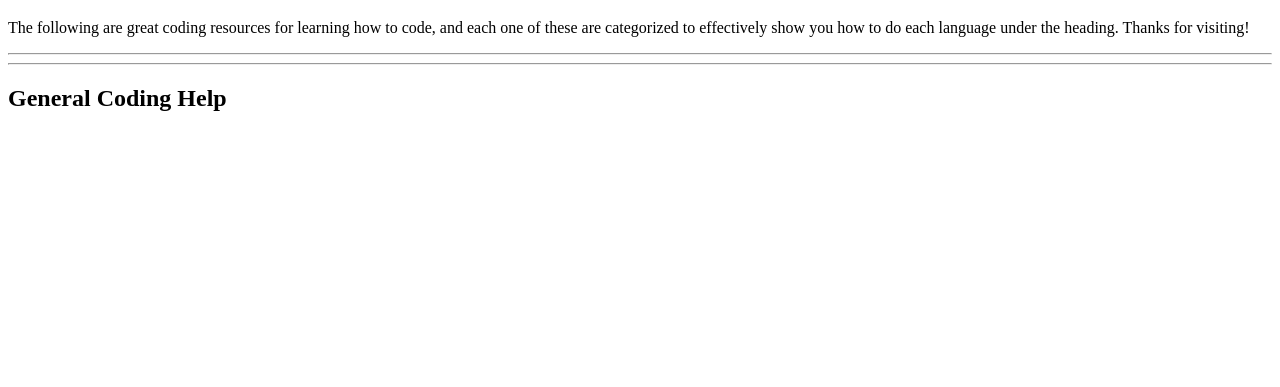
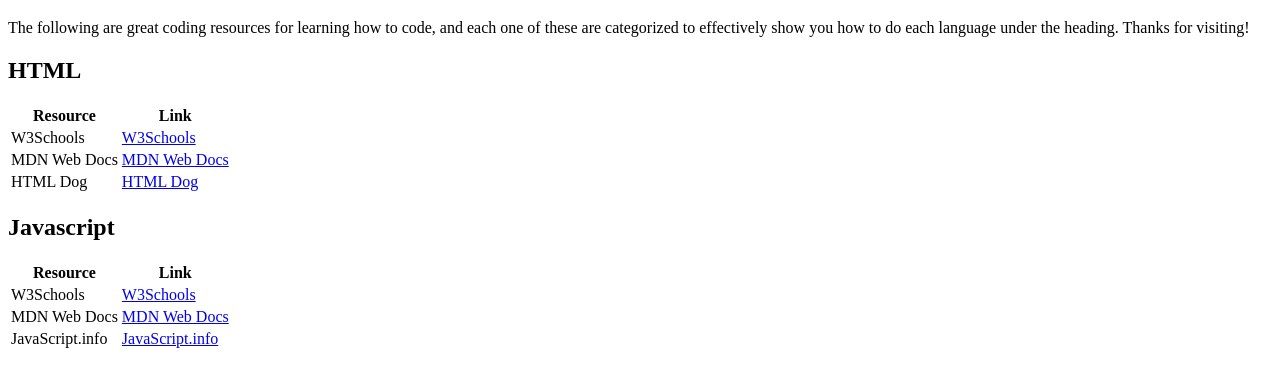
Before and after one commit to PotentialAviator15/codingrsshtml, a plain HTML site: page index.html in a window 1280 px wide. Shown: the part 61-448 px from the top of the page. Drawn offline with Linux system fonts and the light colour scheme.

Commit message:
Update index.html

```diff
--- a/index.html
+++ b/index.html
@@ -1,20 +1,57 @@
 <!DOCTYPE html>
 <html lang="en">
-    <head>
+  <head>
     <meta charset="UTF-8">
     <meta name="viewport" content="width=device-width, initial-scale=1.0">
     <title>Coding Resources</title>
-    </head>
-        <h1>Coding Resources</h1>
-        <body>
-
-            <p>The following are great coding resources for learning how to code, and each one of these are categorized to effectively show you how to do each language under the heading. Thanks for visiting!</p>
-
-            <hr>
-            <hr>
-
-            <h2>General Coding Help</h2>
-            <p></p>
-
-        </body>
+  </head>
+  <h1 class="heading-title">Coding Resources</h1>
+    <p>
+      The following are great coding resources for learning how to code, and
+      each one of these are categorized to effectively show you how to do each
+      language under the heading. Thanks for visiting!
+    </p>
+    <section class="htmlrss">
+      <h2>HTML</h2>
+        <table>
+          <tr>
+            <th>Resource</th>
+            <th>Link</th>
+          </tr>
+          <tr>
+            <td>W3Schools</td>
+            <td><a href="https://www.w3schools.com/html/">W3Schools</a></td>
+          </tr>
+          <tr>
+            <td>MDN Web Docs</td>
+            <td><a href="https://developer.mozilla.org/en-US/docs/Web/HTML">MDN Web Docs</a></td>
+          </tr>
+          <tr>
+            <td>HTML Dog</td>
+            <td><a href="https://htmldog.com/">HTML Dog</a></td>
+          </tr>
+        </table>
+    </section>
+      <section class="Javascript">
+        <h2>Javascript</h2>
+          <table>
+            <tr>
+              <th>Resource</th>
+              <th>Link</th>
+            </tr>
+            <tr>
+              <td>W3Schools</td>
+              <td><a href="https://www.w3schools.com/js/">W3Schools</a></td>
+            </tr>
+            <tr>
+              <td>MDN Web Docs</td>
+              <td><a href="https://developer.mozilla.org/en-US/docs/Web/JavaScript">MDN Web Docs</a></td>
+            </tr>
+            <tr>
+              <td>JavaScript.info</td>
+              <td><a href="https://javascript.info/">JavaScript.info</a></td>
+            </tr>
+          </table>
+      </section>
+  </body>
 </html>
```
